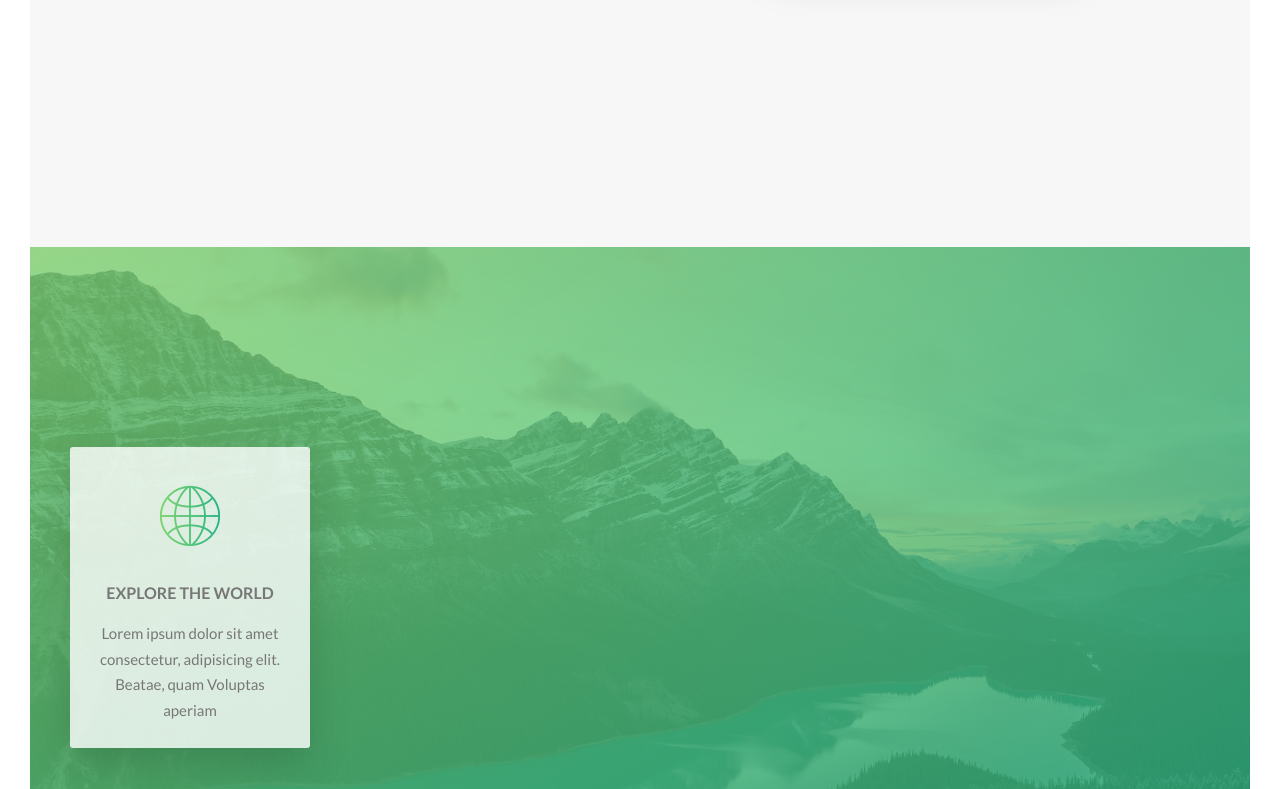
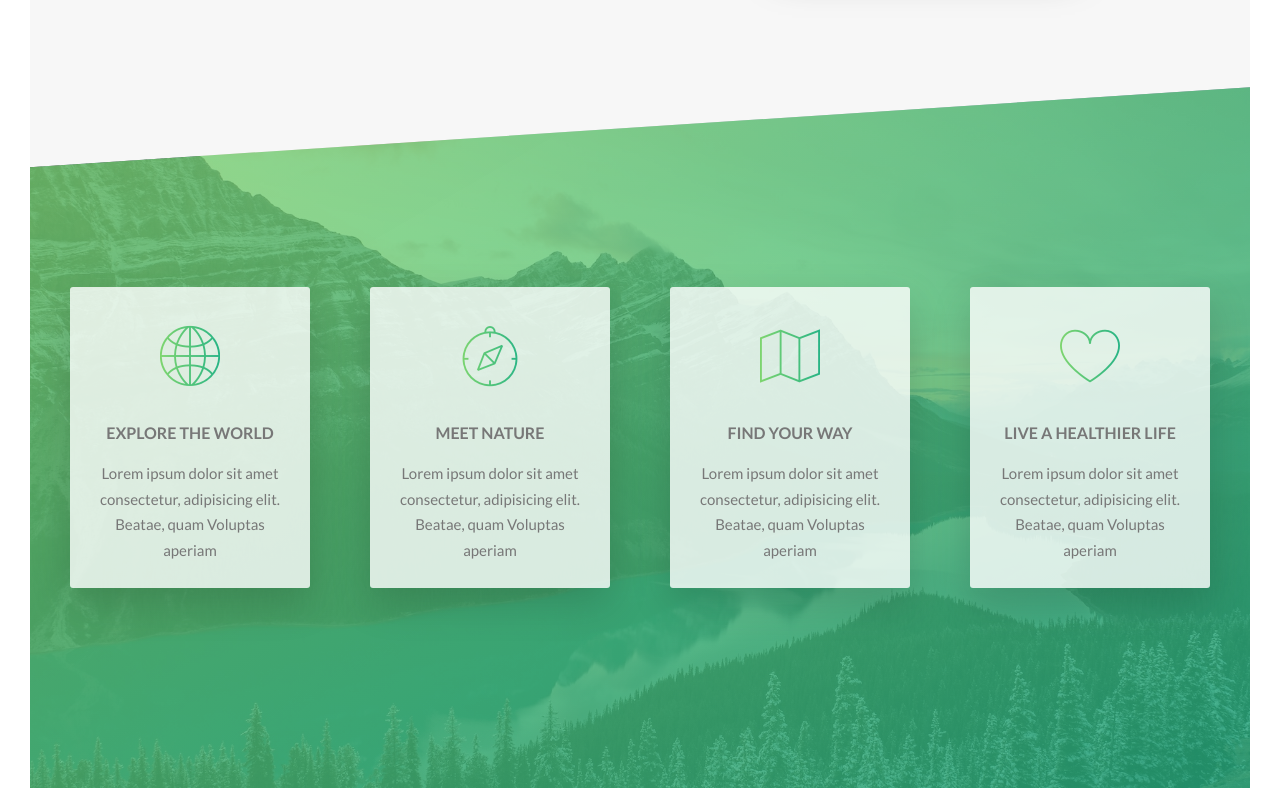
Before and after one commit to Ogaga01/Advanced-CSS-SASS-Course, a website: page Natours/starter/index.html in a window 1280 px wide. Shown: the part 1364-2153 px from the top of the page. Drawn offline with Linux system fonts and the light colour scheme.

Commit message:
features done

```diff
--- a/Natours/starter/index.html
+++ b/Natours/starter/index.html
@@ -71,7 +71,40 @@
 
                         </div>
                     </div>
+                    <div class="col-1-of-4">
+                        <div class="feature-box">
+                            <i class="feature-box__icon icon-basic-compass"></i>
+                            <h3 class="heading-tertiary u-margin-bottom-small">Meet nature</h3>
+                            <p class="feature-box__text">
+                                Lorem ipsum dolor sit amet consectetur, adipisicing elit. Beatae, quam Voluptas aperiam
+                            </p>
+
+                        </div>
+                    </div>
+                    <div class="col-1-of-4">
+                        <div class="feature-box">
+                            <i class="feature-box__icon icon-basic-map"></i>
+                            <h3 class="heading-tertiary u-margin-bottom-small">Find your way</h3>
+                            <p class="feature-box__text">
+                                Lorem ipsum dolor sit amet consectetur, adipisicing elit. Beatae, quam Voluptas aperiam
+                            </p>
+
+                        </div>
+                    </div>
+                    <div class="col-1-of-4">
+                        <div class="feature-box">
+                            <i class="feature-box__icon icon-basic-heart"></i>
+                            <h3 class="heading-tertiary u-margin-bottom-small">Live a healthier life</h3>
+                            <p class="feature-box__text">
+                                Lorem ipsum dolor sit amet consectetur, adipisicing elit. Beatae, quam Voluptas aperiam
+                            </p>
+
+                        </div>
+                    </div>
                 </div>
+
+
+
             </section>
         </main>
 
--- a/Natours/starter/sass/pages/_home.scss
+++ b/Natours/starter/sass/pages/_home.scss
@@ -8,4 +8,6 @@
   padding: 20rem 0;
   background-image: linear-gradient(to right bottom, #7ed56fc7, #28b485c5), url(../img/nat-4.jpg);
   background-size: cover;
+  clip-path: polygon(0 10vh, 100% 0, 100% 90vh, 0 100%);
+  margin-top: -20vh;
 }
```
Also changed, not shown: Natours/starter/css/style.css.
